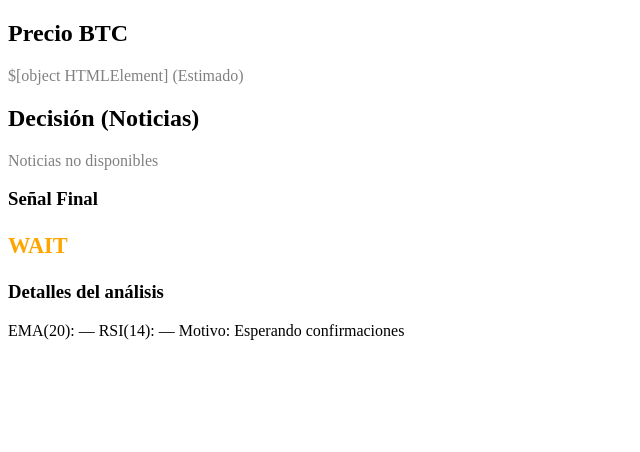
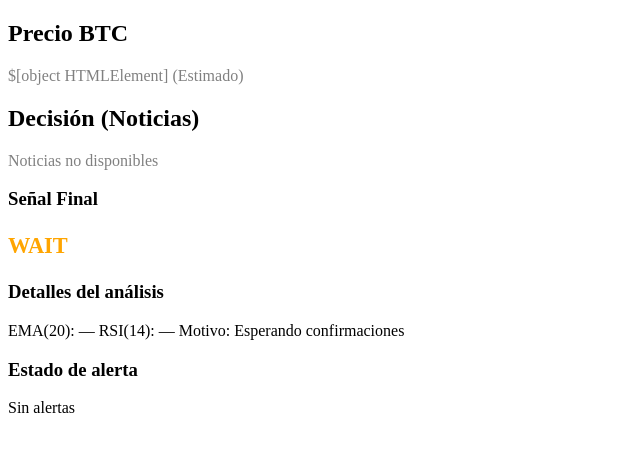
Before and after one commit to jamesbaptist451-arch/trading-decision-app, a plain HTML site: page index.html in a window 1280 px wide. Shown: the whole page, without its empty margins (0-640 px from the left). Drawn offline with Linux system fonts and the light colour scheme; no server answers.

Commit message:
Update index.html

```diff
--- a/index.html
+++ b/index.html
@@ -27,6 +27,8 @@
 
       <h3>Detalles del análisis</h3>
       <p id="analysis-details">—</p>
+      <h3>Estado de alerta</h3>
+      <p id="alert-status">Sin alertas</p>
 
 
 </section>
```
